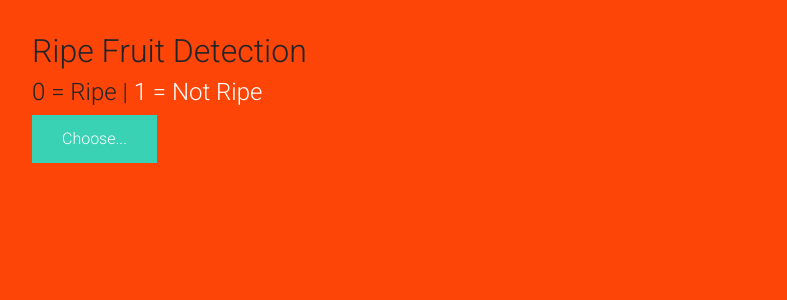
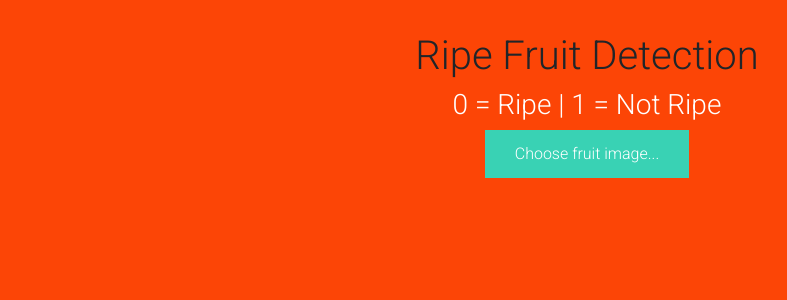
Before and after one commit to JackRossProjects/ReadyOrNot, a Flask app: page /predict in a window 1280 px wide. Shown: the part 56-356 px from the top of the page, without its empty margins (53-840 px from the left). Run offline with Flask 2, Linux system fonts and the light colour scheme; some libraries are stand-ins or nearby versions.

Commit message:
Update home.html

```diff
--- a/templates/home.html
+++ b/templates/home.html
@@ -1,12 +1,12 @@
 {% extends "base.html" %} {% block content %}
-
-<h2>Ripe Fruit Detection</h2>
-<h4>0 = Ripe | <font color="#fff">1 = Not Ripe</font></h4>
+<center>
+  <h1>Ripe Fruit Detection</h1>
+  <h3><font color="#fff">0 = Ripe | <font color="#fff">1 = Not Ripe</font></h3>
 
   <div>
       <form id="upload-file" method="post" enctype="multipart/form-data">
           <label for="imageUpload" class="upload-label">
-            Choose...
+              Choose fruit image...
           </label>
           <input type="file" name="image" id="imageUpload" accept=".png, .jpg, .jpeg">
       </form>
@@ -28,5 +28,6 @@
       </h3>
 
   </div>
+</center>
 
 {% endblock %}
```
Lines whose indentation alone changed are shown as unchanged.
